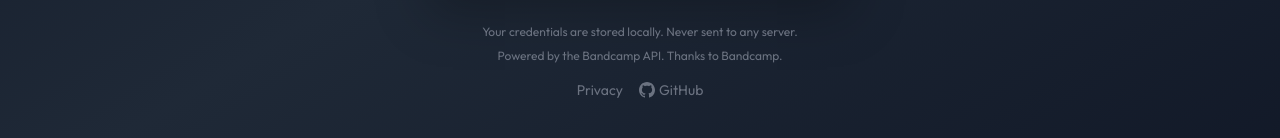
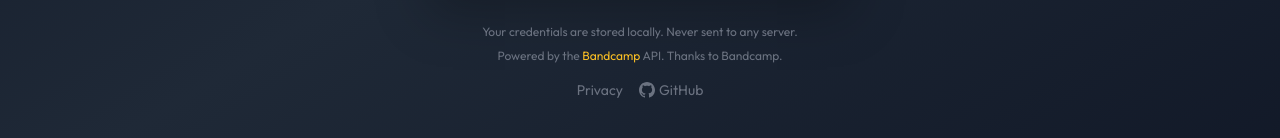
Before and after one commit to pibouill/better_bandcamp_wish_list, a SvelteKit app in the folder web/: page / in a window 1280 px wide. Shown: the part 587-725 px from the top of the page. Built offline with nearby package versions, Linux system fonts and the light colour scheme.

Commit message:
Link Bandcamp in powered by text

```diff
--- a/web/src/routes/+page.svelte
+++ b/web/src/routes/+page.svelte
@@ -141,7 +141,7 @@
     </p>
 
     <p class="text-center text-gray-500 text-[10px] sm:text-xs mt-2 font-body">
-      Powered by the Bandcamp API. Thanks to Bandcamp.
+      Powered by the <a href="https://bandcamp.com" target="_blank" rel="noopener noreferrer" class="text-amber-400 hover:text-amber-300">Bandcamp</a> API. Thanks to Bandcamp.
     </p>
 
     <div class="flex justify-center gap-4 mt-4 text-xs sm:text-sm font-body">
```
